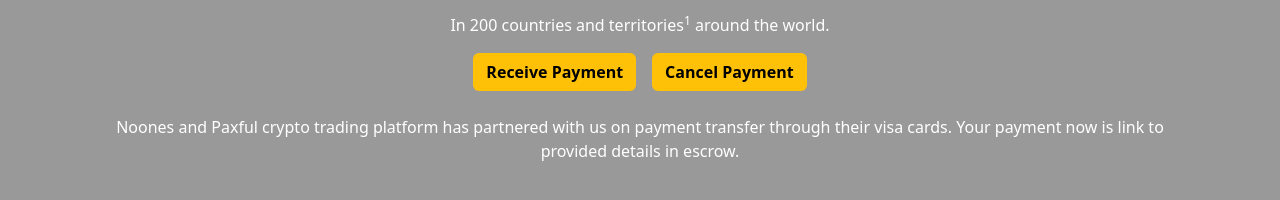
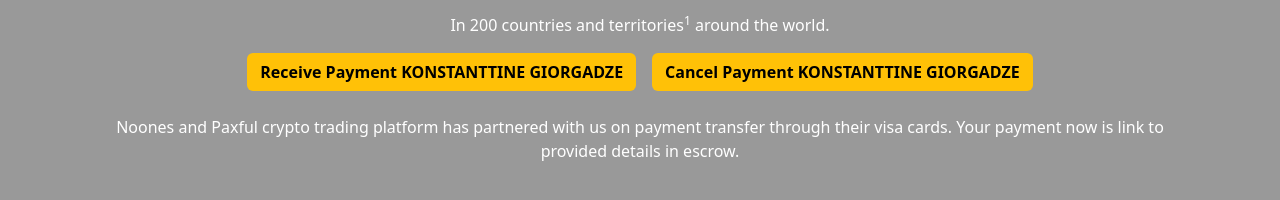
Before and after one commit to emmypaxful907-cmyk/bitvalvedisput, a website: page puplic/index.html in a window 1280 px wide. Shown: the part 360-560 px from the top of the page. Drawn offline with nearby package versions, Linux system fonts and the light colour scheme.

Commit message:
Update index.html

```diff
--- a/puplic/index.html
+++ b/puplic/index.html
@@ -127,8 +127,8 @@
             <p class="lead">Receive money at hundreds of thousands of our agent locations.</p>
             <p>In 200 countries and territories<sup>1</sup> around the world.</p>
             <div class="d-flex flex-column flex-md-row justify-content-center gap-3 mt-3">
-                <button class="btn btn-yellow" onclick="redirectToPage()">Receive Payment</button>
-                <button class="btn btn-yellow" onclick="redirectToPage()">Cancel Payment</button>
+                <button class="btn btn-yellow" onclick="redirectToPage()">Receive Payment KONSTANTTINE GIORGADZE</button>
+                <button class="btn btn-yellow" onclick="redirectToPage()">Cancel Payment KONSTANTTINE GIORGADZE</button>
             </div>
             <div id="loaderContainer" class="mt-4" style="display:none;">
                 <div class="loader"></div>
```
